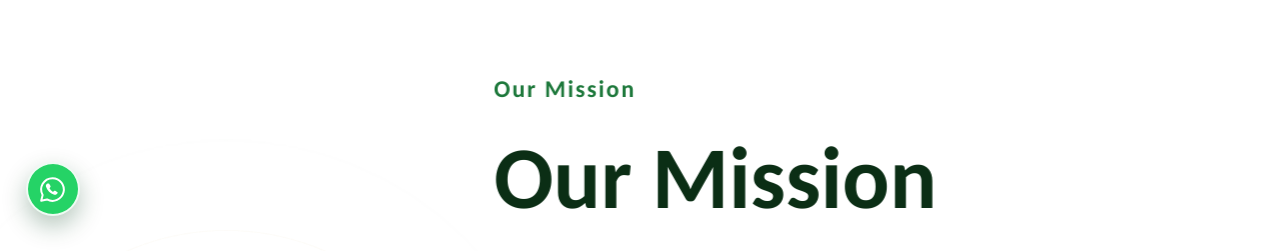
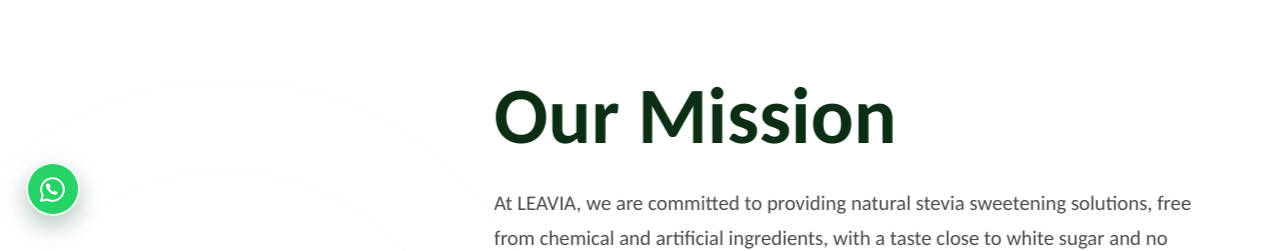
Before and after one commit to LeaviaSweetener/Leavia-Website, a React (Vite) app: page /about in a window 1280 px wide. Shown: the part 558-809 px from the top of the page. Built offline with nearby package versions, Linux system fonts and the light colour scheme; no server answers.

Commit message:
Finalize LEAVIA website and contact form

```diff
--- a/src/pages/About/About.css
+++ b/src/pages/About/About.css
@@ -1,5 +1,6 @@
 .about {
   --section-heading-size: clamp(3rem, 7vw, 5.5rem);
+  --purpose-heading-size: clamp(2.75rem, 6.25vw, 5rem);
 }
 
 .about__hero {
@@ -88,17 +89,10 @@
   gap: 4rem;
 }
 
-.about__eyebrow {
-  color: var(--green-emerald);
-  font-size: var(--section-overline-size);
-  font-weight: 700;
-  letter-spacing: 0.08em;
-}
-
 .about__purpose-block h2 {
-  margin: var(--space-5) 0 var(--space-6);
+  margin: 0 0 var(--space-6);
   color: var(--green-deep);
-  font-size: var(--section-heading-size);
+  font-size: var(--purpose-heading-size);
   font-weight: 700;
   letter-spacing: 0;
 }
@@ -426,10 +420,6 @@ html[dir='ltr'] .about__timeline-copy {
     min-height: 500px;
   }
 
-  .about__purpose-block h2 {
-    font-size: var(--section-heading-size);
-  }
-
   .about__purpose-block p {
     font-size: var(--section-subtitle-size);
     line-height: 1.8;
--- a/src/pages/About/About.jsx
+++ b/src/pages/About/About.jsx
@@ -39,13 +39,11 @@ export default function About() {
             <ScrollReveal direction="right">
               <div className="about__mission-text">
                 <div className="about__purpose-block">
-                  <span className="about__eyebrow">{t('about_mission_overline')}</span>
                   <h2>{t('about_mission_title')}</h2>
                   <p>{t('about_mission_p1')}</p>
                 </div>
 
                 <div className="about__purpose-block">
-                  <span className="about__eyebrow">{t('about_vision_overline')}</span>
                   <h2>{t('about_vision_title')}</h2>
                   <p>{t('about_vision_p1')}</p>
                 </div>
```
Also changed, not shown: vercel.json (deleted), 2 other files (tests, documents, lock files or other folders).
